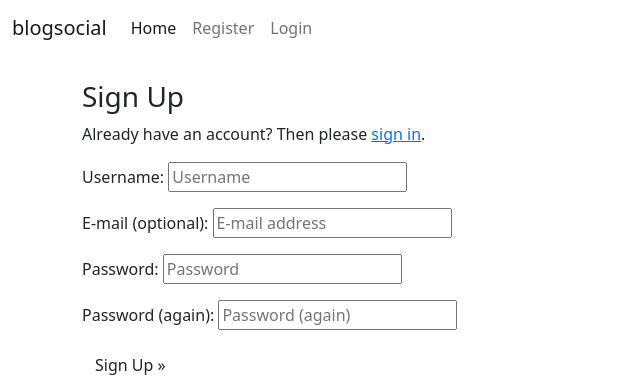
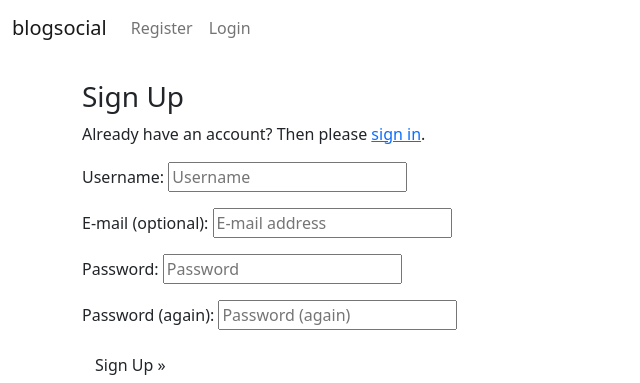
Before and after one commit to harryodubhghaill/blogsocial-ci-portfolio-4, a Django app: page /accounts/signup/ in a window 1280 px wide. Shown: the top 383 px of the page, without its empty margins (0-640 px from the left). Run offline with Django 3.2, Linux system fonts and the light colour scheme; some libraries are stand-ins or nearby versions.

Commit message:
update base.htlm

```diff
--- a/templates/base.html
+++ b/templates/base.html
@@ -29,9 +29,6 @@
             </button>
             <div class="collapse navbar-collapse" id="navbarText">
                 <ul class="navbar-nav me-auto mb-2 mb-lg-0">
-                    <li class="nav-item">
-                        <a class="nav-link active" aria-current="page" href="{% url 'home' %}">Home</a>
-                    </li>
                     {% if user.is_authenticated %}
                     <li class="nav-item">
                         <a class="nav-link" href="{% url 'account_logout' %}">Logout</a>
```
